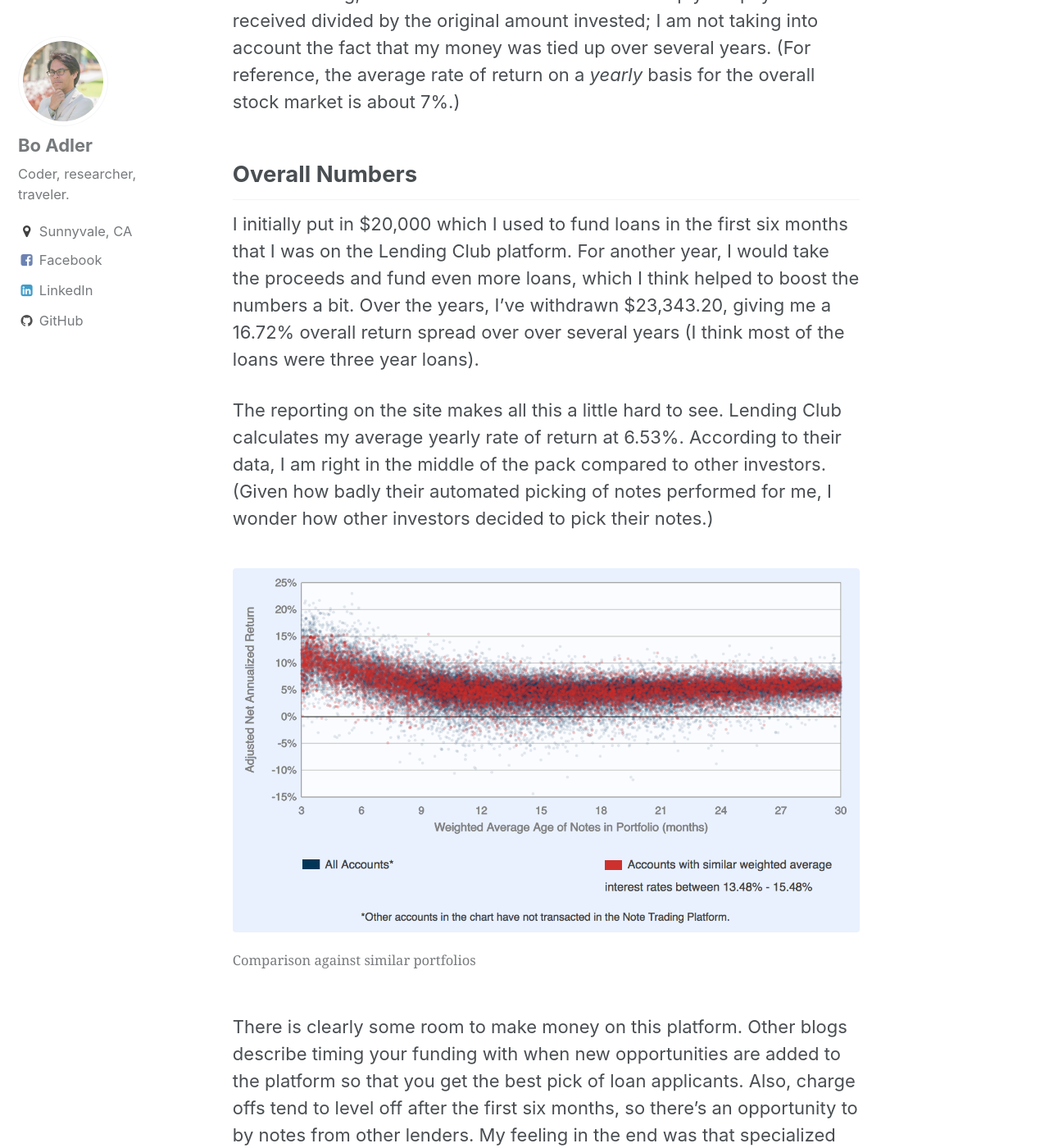
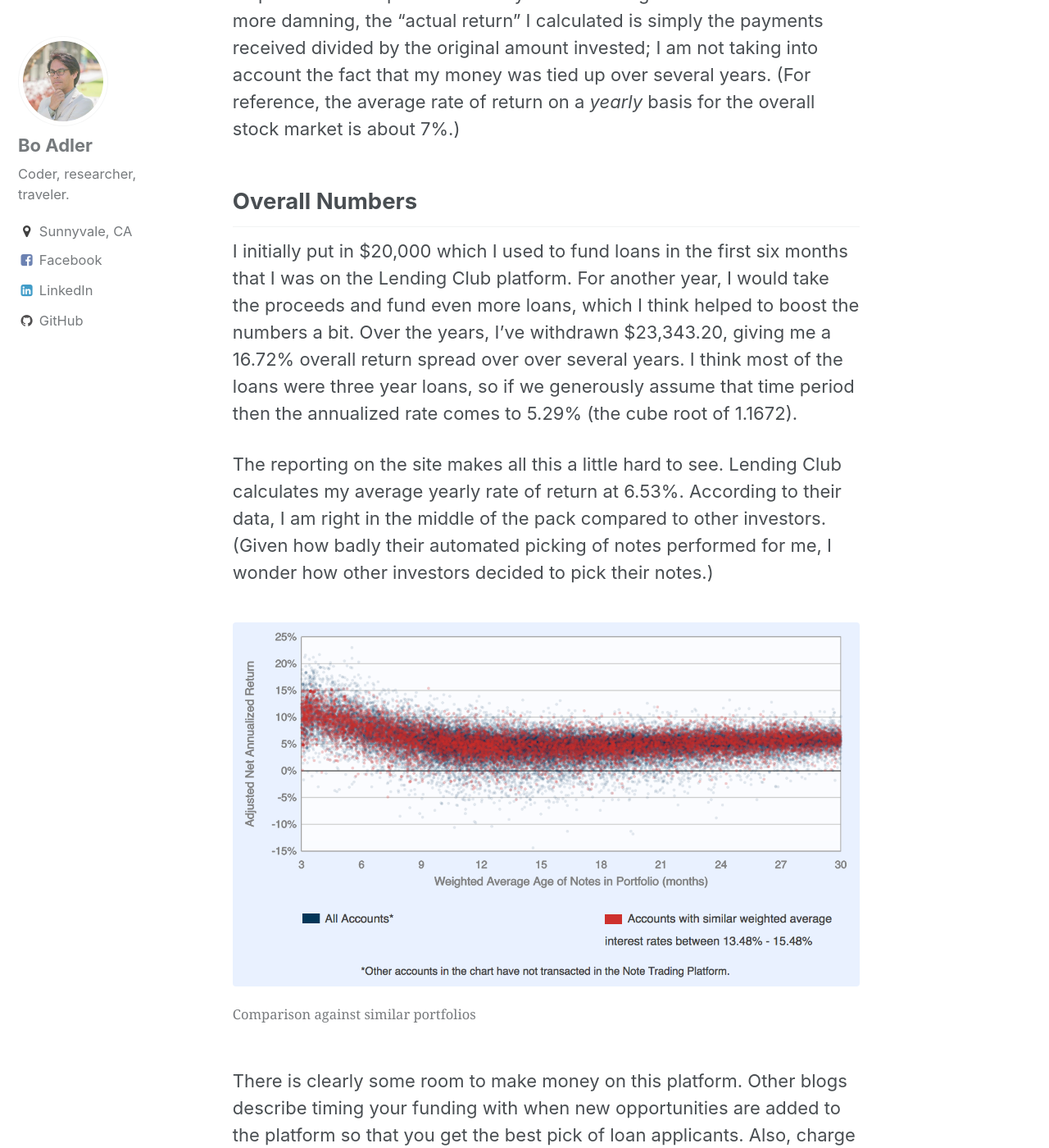
Before and after one commit to thumper/thumper.github.io, a Jekyll site: the page built from _posts/2017-05-07-lending-club.md, in a window 1280 px wide and 1400 px high, scrolled down 2591 px. Shown: the whole window at 82% size. Built offline with Jekyll 4.4.1, drawn with Linux system fonts in a browser that asks for light colours; comment, search, counter and statistics services are not loaded; some of the changed text lies outside the part shown.

Commit message:
[post] Lending Club performance report

```diff
--- a/_posts/2017-05-07-lending-club.md
+++ b/_posts/2017-05-07-lending-club.md
@@ -82,8 +83,10 @@ that I was on the Lending Club platform.
 For another year, I would take the proceeds and fund even more loans, which I
 think helped to boost the numbers a bit.
 Over the years, I've withdrawn $23,343.20, giving me a 16.72% overall return
-spread over over several years (I think most of the loans were three year
-loans).
+spread over over several years.
+I think most of the loans were three year loans, so if we generously assume
+that time period then the annualized rate comes to 5.29% (the cube root of
+1.1672).
 
 The reporting on the site makes all this a little hard to see.
 Lending Club calculates my average yearly rate of return at 6.53%.
@@ -101,7 +104,7 @@ There is clearly some room to make money on this platform.
 Other blogs describe timing your funding with when new opportunities are
 added to the platform so that you get the best pick of loan applicants.
 Also, charge offs tend to level off after the first six months, so there's
-an opportunity to by notes from other lenders.
+an opportunity to buy notes from other lenders.
 My feeling in the end was that specialized (and automated) tools are necessary
 for an investor to make a rate of return better than the stock market on the
 Lending Club platform.
```
Also changed, not shown: other parts of _posts/2017-05-07-lending-club.md (+4 -3 lines), assets/posts/2017-05-07-my-experience-with-lending-club/performance.png (added), assets/posts/2017-05-07-my-experience-with-lending-club/portfolio1.png (added).
